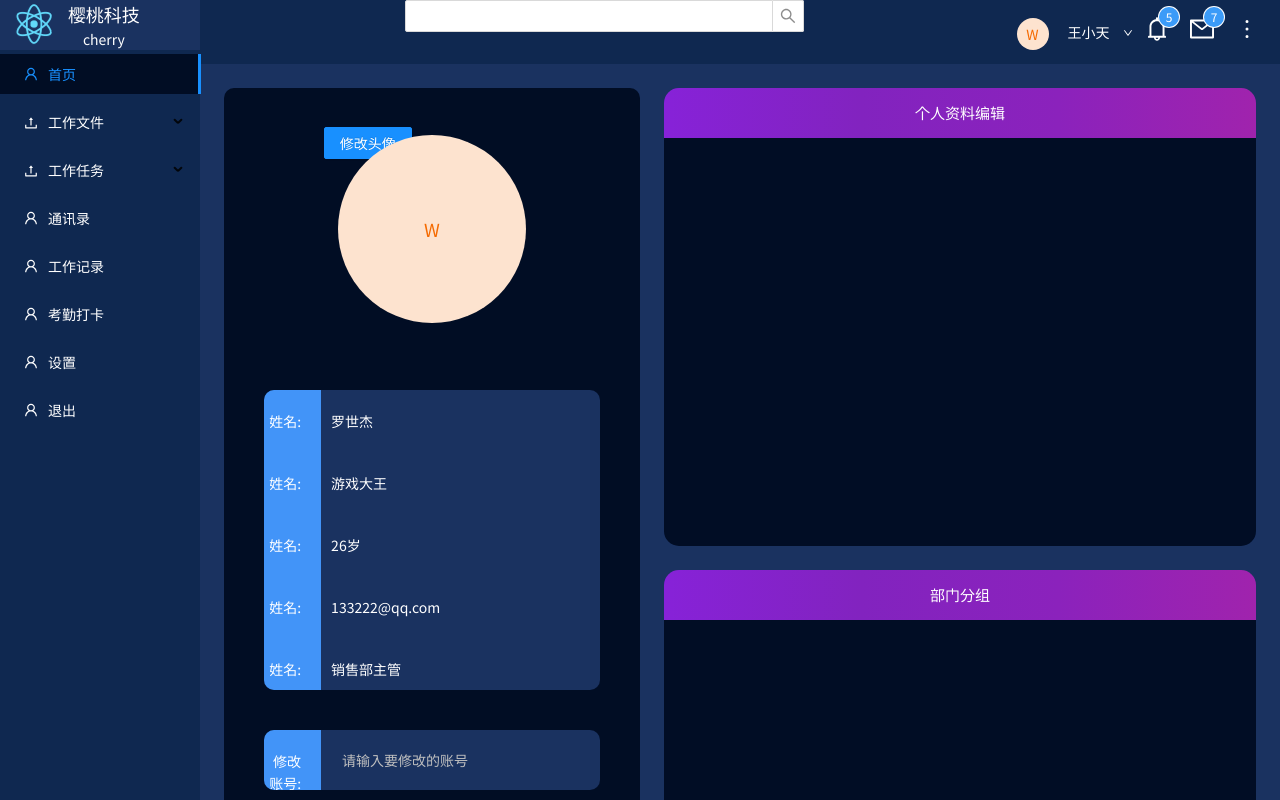
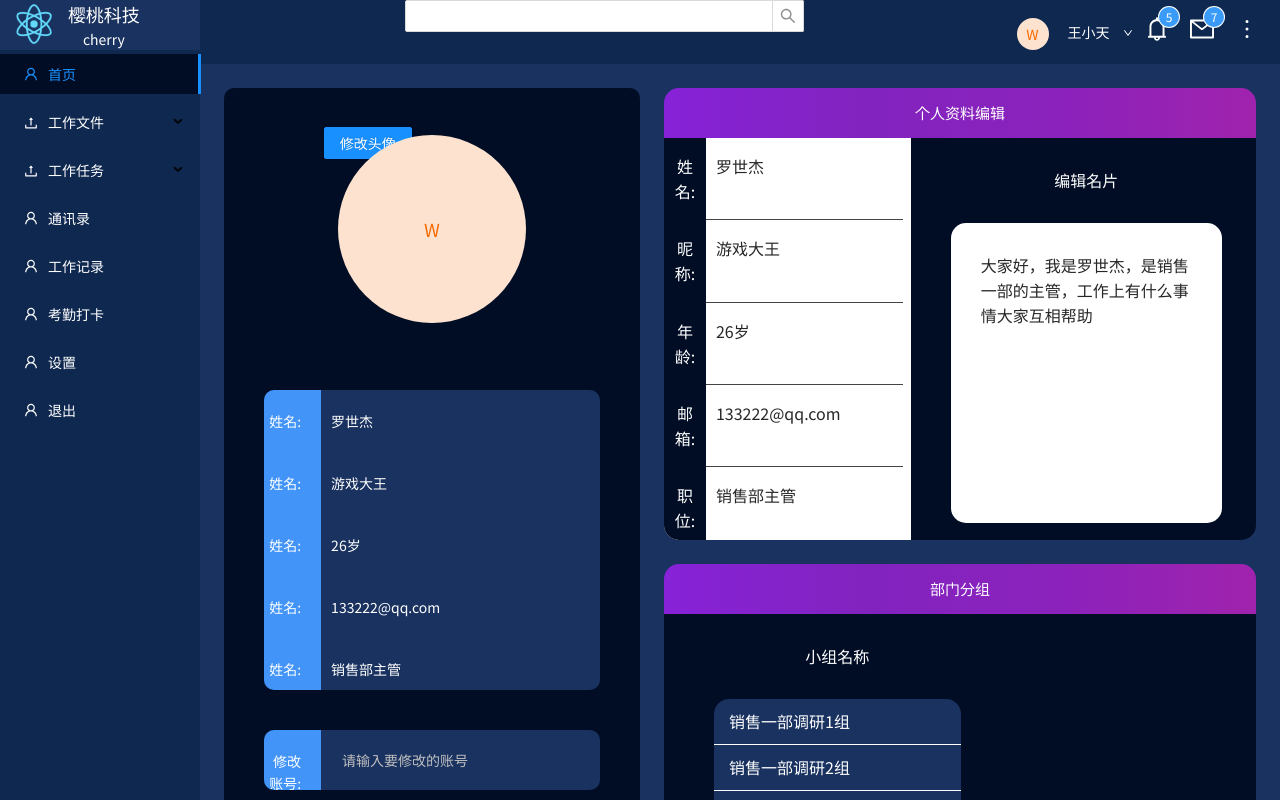
Before and after one commit to Bowencn/cherryOA, a React (Create React App) app in the folder oa/: page /setUp in a window 1280 px wide. Shown: the top 800 px of the page. Built offline with nearby package versions, Linux system fonts and the light colour scheme.

Commit message:
SetUpPage-layout-0.2

```diff
--- a/oa/src/Views/SetUp.js
+++ b/oa/src/Views/SetUp.js
@@ -8,9 +8,10 @@ import {
   Input,
   Button,
   Timeline,
-  Badge,
+  // TextArea,
   Avatar,
 } from "antd";
+const { TextArea } = Input;
 
 export default function SetUp() {
   const Card = (config) => {
@@ -51,6 +52,20 @@ export default function SetUp() {
       </div>
     );
   };
+  const listdata = [
+    {
+      title: "销售一部调研1组",
+    },
+    {
+      title: "销售一部调研2组",
+    },
+    {
+      title: "销售一部调研3组",
+    },
+    {
+      title: "销售一部调研4组",
+    },
+  ];
   return (
     <div className="setup">
       <Row gutter={[24, 0]}>
@@ -229,16 +244,13 @@ export default function SetUp() {
                 </div>
               </div>
             </div>
-            <div style={{textAlign:'center',marginTop:30}}>
-              <Button
-                type="primary"
-                style={{ borderRadius:5 }}
-              >
+            <div style={{ textAlign: "center", marginTop: 30 }}>
+              <Button type="primary" style={{ borderRadius: 5 }}>
                 确认
               </Button>
               <Button
                 type="primary"
-                style={{ borderRadius:5,marginLeft:80 }}
+                style={{ borderRadius: 5, marginLeft: 80 }}
               >
                 取消
               </Button>
@@ -249,7 +261,7 @@ export default function SetUp() {
           <Row gutter={[0, 24]}>
             <Col span={24}>
               <Card
-                height={458}
+                height={452}
                 headerStyle={{
                   backgroundImage:
                     "linear-gradient(to right, rgb(135,34,216),rgb(130,35,191),rgb(139,34,188), rgb(160,35,173))",
@@ -260,11 +272,97 @@ export default function SetUp() {
                     <span>个人资料编辑</span>
                   </div>
                 }
-              ></Card>
+              >
+                <Row>
+                  <Col span={10}>
+                    <ul
+                      style={{
+                        backgroundColor: "#fff",
+                        // borderRadius: 15,
+                        // height: 300,
+                        padding: "0",
+                      }}
+                    >
+                      {[
+                        { key: "姓名", value: "罗世杰" },
+                        { key: "昵称", value: "游戏大王" },
+                        { key: "年龄", value: "26岁" },
+                        { key: "邮箱", value: "133222@qq.com" },
+                        { key: "职位", value: "销售部主管" },
+                        { key: "电话", value: "13438992890" },
+                        { key: "地址", value: "成都市武侯区" },
+                      ].map((item) => (
+                        <li
+                          style={{
+                            listStyle: "none",
+                            textAlign: "left",
+                            fontSize: 16,
+                            display: "flex",
+                          }}
+                        >
+                          <div
+                            style={{
+                              backgroundColor: "rgb(1, 13, 37)",
+                              padding: "16px 10px",
+                              width: "17%",
+                              textAlign: "center",
+                              color:'#fff'
+                            }}
+                          >
+                            <span>{item.key}:</span>
+                          </div>
+                          <div
+                            style={{
+                              backgroundColor: "#fff",
+                              borderBottom: "1px solid #444",
+                              padding: "16px 10px",
+                              width: "80%",
+                              textAlign: "left",
+                            }}
+                          >
+                            <span>{item.value}</span>
+                          </div>
+                        </li>
+                      ))}
+                    </ul>
+                  </Col>
+                  <Col span={11} style={{ color: "#fff", marginLeft: 40 }}>
+                    <span
+                      style={{
+                        padding: "30px 50px",
+                        display: "inline-block",
+                        fontSize: 16,
+                      }}
+                    >
+                      编辑名片
+                    </span>
+                    <div
+                      style={{
+                        height: 300,
+                        overflow: "hidden",
+                        borderRadius: 15,
+                      }}
+                    >
+                      <TextArea
+                        rows={14}
+                        style={{
+                          resize: "none",
+                          backgroundColor: "#fff",
+                          border: "0",
+                          padding: 30,
+                          // color: "#fff",
+                          fontSize: 16,
+                        }}
+                        defaultValue="大家好，我是罗世杰，是销售一部的主管，工作上有什么事情大家互相帮助"
+                      />
+                    </div>
+                  </Col>
+                </Row>
+              </Card>
             </Col>
             <Col span={24}>
               <Card
-                height={458}
+                height={464}
                 headerStyle={{
                   backgroundImage:
                     "linear-gradient(to right, rgb(135,34,216),rgb(130,35,191),rgb(139,34,188), rgb(160,35,173))",
@@ -275,7 +373,77 @@ export default function SetUp() {
                     <span>部门分组</span>
                   </div>
                 }
-              ></Card>
+              >
+                <Row>
+                  <Col span={10} style={{ color: "#fff", marginLeft: 50 }}>
+                    <span
+                      style={{
+                        padding: "30px 50px",
+                        display: "inline-block",
+                        fontSize: 16,
+                      }}
+                    >
+                      小组名称
+                    </span>
+                    <ul
+                      style={{
+                        backgroundColor: "rgb(26, 50, 96)",
+                        borderRadius: 15,
+                        height: 300,
+                        padding: "0",
+                      }}
+                    >
+                      {listdata.map((item) => (
+                        <div style={{ color: "#fff" }}>
+                          <li
+                            style={{
+                              listStyle: "none",
+                              borderBottom: "1px solid #fff",
+                              padding: "10px",
+                              textAlign: "left",
+                              fontSize: 16,
+                              paddingLeft: 15,
+                            }}
+                          >
+                            {item.title}
+                          </li>
+                        </div>
+                      ))}
+                    </ul>
+                  </Col>
+                  <Col span={11} style={{ color: "#fff", marginLeft: 40 }}>
+                    <span
+                      style={{
+                        padding: "30px 50px",
+                        display: "inline-block",
+                        fontSize: 16,
+                      }}
+                    >
+                      小组成员
+                    </span>
+                    <div
+                      style={{
+                        height: 300,
+                        overflow: "hidden",
+                        borderRadius: 15,
+                      }}
+                    >
+                      <TextArea
+                        rows={14}
+                        style={{
+                          resize: "none",
+                          backgroundColor: "rgb(26, 50, 96)",
+                          border: "0",
+                          padding: 30,
+                          color: "#fff",
+                          fontSize: 16,
+                        }}
+                        defaultValue="刘梅，王劫，周云，王美丽，张雪艳，彭玉，段辉"
+                      />
+                    </div>
+                  </Col>
+                </Row>
+              </Card>
             </Col>
           </Row>
         </Col>
```
